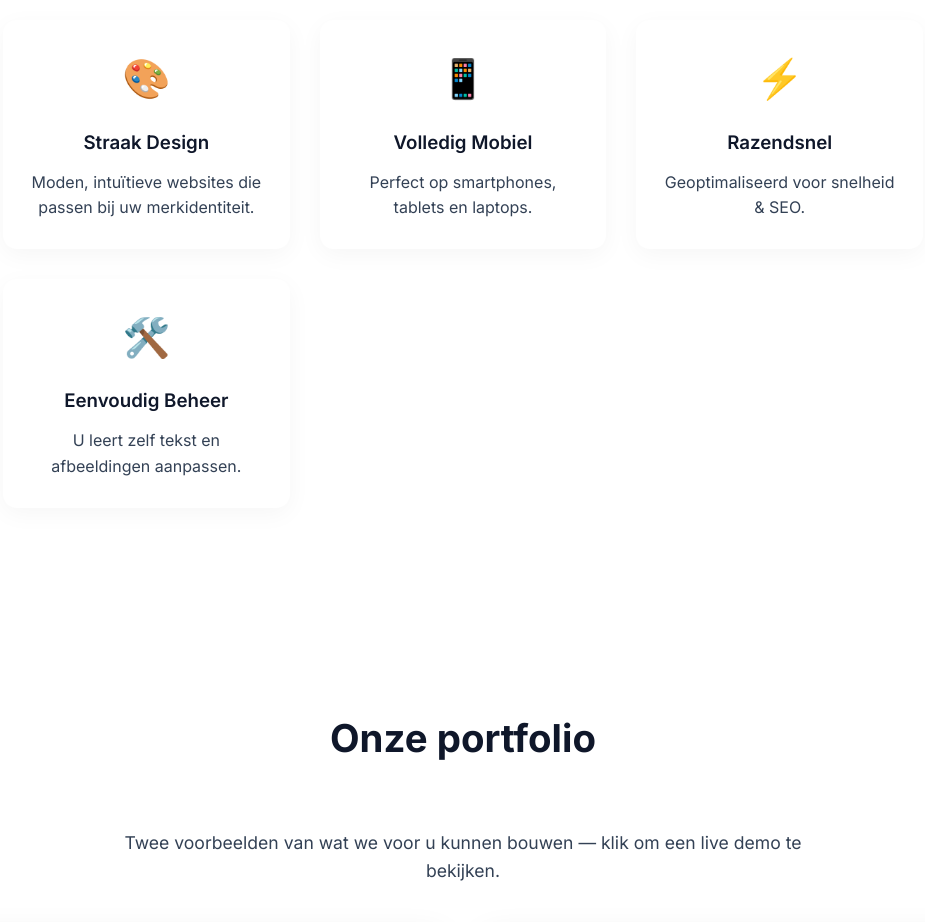
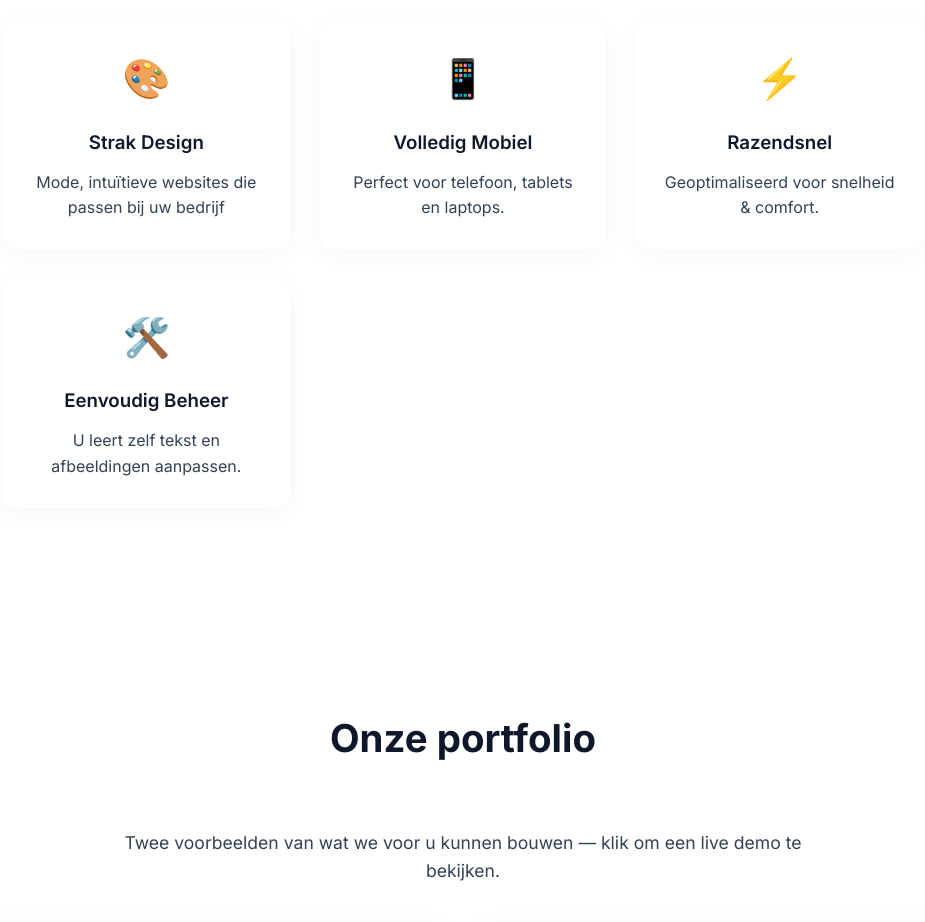
Before and after one commit to Sup3rleeuw/github.io, a plain HTML site: page index.html in a window 1280 px wide. Shown: the part 1140-2062 px from the top of the page, without its empty margins (177-1102 px from the left). Drawn offline with Linux system fonts and the light colour scheme.

Commit message:
Update index.html

```diff
--- a/index.html
+++ b/index.html
@@ -457,18 +457,18 @@
     <div class="skills-grid" style="display:grid; grid-template-columns:repeat(auto-fit,minmax(260px,1fr)); gap:30px; max-width:920px; margin:0 auto;">
       <div class="skill-card fade-in" style="background:white; border-radius:14px; padding:28px 24px; text-align:center; box-shadow:0 6px 25px rgba(0,0,0,0.04); transition:all 0.5s;">
         <span class="skill-icon" style="font-size:2.4rem; color:var(--gold); display:block; margin-bottom:18px;">🎨</span>
-        <h3 style="color:var(--navy); margin-bottom:12px; font-weight:600;">Straak Design</h3>
-        <p>Moden, intuïtieve websites die passen bij uw merkidentiteit.</p>
+        <h3 style="color:var(--navy); margin-bottom:12px; font-weight:600;">Strak Design</h3>
+        <p>Mode, intuïtieve websites die passen bij uw bedrijf</p>
       </div>
       <div class="skill-card fade-in" style="background:white; border-radius:14px; padding:28px 24px; text-align:center; box-shadow:0 6px 25px rgba(0,0,0,0.04); transition:all 0.5s;">
         <span class="skill-icon" style="font-size:2.4rem; color:var(--gold); display:block; margin-bottom:18px;">📱</span>
         <h3 style="color:var(--navy); margin-bottom:12px; font-weight:600;">Volledig Mobiel</h3>
-        <p>Perfect op smartphones, tablets en laptops.</p>
+        <p>Perfect voor telefoon, tablets en laptops.</p>
       </div>
       <div class="skill-card fade-in" style="background:white; border-radius:14px; padding:28px 24px; text-align:center; box-shadow:0 6px 25px rgba(0,0,0,0.04); transition:all 0.5s;">
         <span class="skill-icon" style="font-size:2.4rem; color:var(--gold); display:block; margin-bottom:18px;">⚡</span>
         <h3 style="color:var(--navy); margin-bottom:12px; font-weight:600;">Razendsnel</h3>
-        <p>Geoptimaliseerd voor snelheid & SEO.</p>
+        <p>Geoptimaliseerd voor snelheid & comfort.</p>
       </div>
       <div class="skill-card fade-in" style="background:white; border-radius:14px; padding:28px 24px; text-align:center; box-shadow:0 6px 25px rgba(0,0,0,0.04); transition:all 0.5s;">
         <span class="skill-icon" style="font-size:2.4rem; color:var(--gold); display:block; margin-bottom:18px;">🛠️</span>
```
